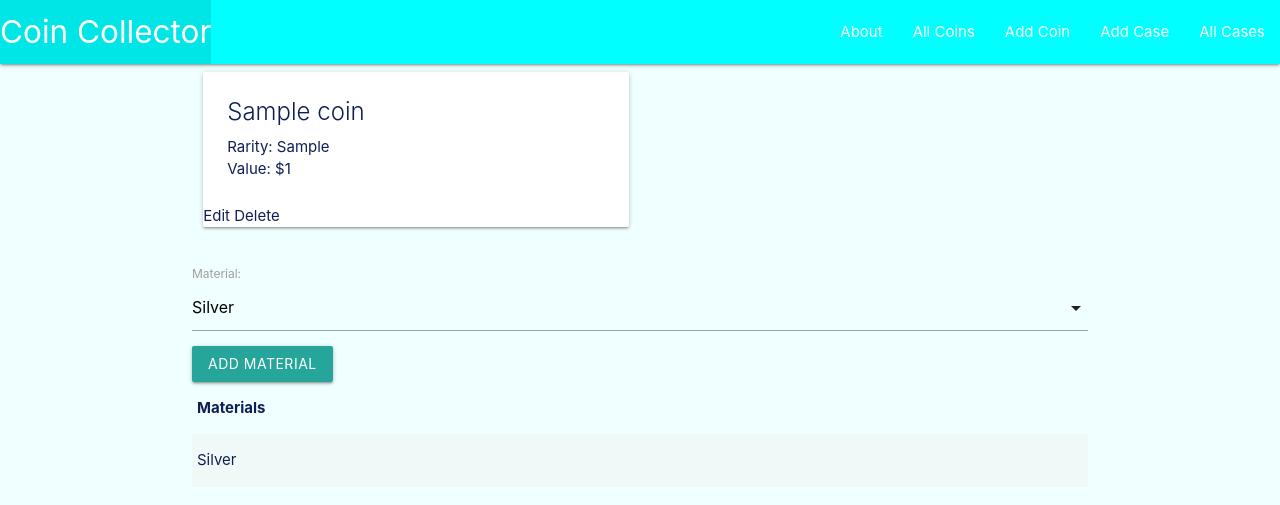
After one commit to plb6968/Coin-Collector, a Django app: page /coins/1/ in a window 1280 px wide. The commit adds this page. Shown: the top 505 px of the page. Run offline with Django 4.2, Linux system fonts and the light colour scheme; tables that the repository leaves empty hold one stand-in row (values such as "Sample post").

Commit message:
edit cases

```diff
--- a/main_app/admin.py
+++ b/main_app/admin.py
@@ -1,5 +1,6 @@
 from django.contrib import admin
-from .models import Coin
+from .models import Coin, Material
 
 # Register your models here.
 admin.site.register(Coin)
+admin.site.register(Material)
--- /dev/null
+++ b/main_app/forms.py
@@ -0,0 +1,7 @@
+from django.forms import ModelForm
+from .models import Material
+
+class MaterialForm(ModelForm):
+  class Meta:
+    model = Material
+    fields = ['material']
--- a/main_app/models.py
+++ b/main_app/models.py
@@ -1,4 +1,5 @@
 from django.db import models
+from django.urls import reverse
 
 
 RARITIES = (
@@ -13,15 +14,52 @@ RARITIES = (
   ('r-9', 'Between 2 and 4 in existence'),
   ('r-10', 'Unique, only one known example')
 )
+
+METALS = (
+  ('0', 'Silver'),
+  ('1', 'Gold'),
+  ('2', 'Copper'),
+  ('3', 'Brass'),
+  ('4', 'Zinc'),
+  ('5', 'Nickel')
+)
+
 # Create your models here.
+class Case(models.Model):
+  type = models.CharField(max_length=100)
+
+  def __str__(self):
+    return self.type
+
+  def get_absolute_url(self):
+    return reverse('case_detail', kwargs={'pk': self.id})
+
 class Coin(models.Model):
   name = models.CharField(max_length=150)
   rarity = models.CharField(
-    max_length=4,
-    choices=RARITIES,
-    default=RARITIES[0][0]
+    max_length=150
+    #max_length=4,
+    #choices=RARITIES,
+    #default=RARITIES[0][0]
   )
   value = models.IntegerField()
+  cases = models.ManyToManyField(Case)
 
   def __str__(self):
     return self.name
+
+  def get_absolute_url(self):
+    print(self)
+    return reverse('coin_details', kwargs={'coin_id': self.id})
+
+
+class Material(models.Model):
+  material = models.CharField(
+    max_length=1,
+    choices=METALS,
+    default=METALS[0][0]
+    )
+  coin = models.ForeignKey(Coin, on_delete=models.CASCADE)
+
+  def __str__(self):
+    return f"{self.get_material_display()}"
--- a/main_app/static/css/style.css
+++ b/main_app/static/css/style.css
@@ -1,11 +1,16 @@
 body {
   background-color: azure;
+  color: rgb(16, 31, 83);
 }
 
 nav {
   background-color: aqua;
 }
 
-h2, p, .card-title {
+a {
   color: rgb(16, 31, 83);
 }
+
+a:hover {
+  background-color: aquamarine;
+}
--- a/main_app/templates/base.html
+++ b/main_app/templates/base.html
@@ -9,6 +9,7 @@
   <title>Coin Collector</title>
   <link rel="stylesheet" href="https://cdnjs.cloudflare.com/ajax/libs/materialize/1.0.0/css/materialize.min.css">
   <link rel="stylesheet" type="text/css" href="{% static 'css/style.css' %}">
+  <script src="https://cdnjs.cloudflare.com/ajax/libs/materialize/1.0.0/js/materialize.min.js"></script>
 </head>
 <body>
   <header class="navbar-fixed">
@@ -18,8 +19,12 @@
           <li><a href="/" class="left brand-logo">Coin Collector</a></li>
         </ul>
         <ul class="right">
-          <li><a href="/about">About</a></li>
-          <li><a href="/coins">All Coins</a></li>
+          <li><a href="{% url 'about' %}">About</a></li>
+          <li><a href="{% url 'index' %}">All Coins</a></li>
+          <li><a href="{% url 'coins_create' %}">Add Coin</a></li>
+          <li><a href="{% url 'case_create' %}">Add Case</a></li>
+          <li><a href="{% url 'case_index' %}">All Cases</a></li>
+
         </ul>
       </div>
     </nav>
--- /dev/null
+++ b/main_app/templates/coins/details.html
@@ -0,0 +1,43 @@
+{% extends 'base.html' %}
+
+{% block content %}
+
+<div class="row">
+  <div class="col s6">
+    <div class="card">
+      <div class="card-content">
+        <span class="card-title">{{ coin.name }}</span>
+        <p>Rarity: {{ coin.rarity }}</p>
+        <p>Value: ${{ coin.value }}</p>
+      </div>
+      <div class="card_action">
+          <a href="{% url 'coin_update' coin.id %}">Edit</a>
+          <a href="{% url 'coin_delete' coin.id %}">Delete</a>
+      </div>
+    </div>
+  </div>
+</div>
+<div class="col s6">
+  <form action="{% url 'add_material' coin.id %}" method="POST">
+    {% csrf_token %}
+    {{ material_form.as_p }}
+    <input type="submit" class="btn" value="Add material">
+  </form>
+  <table class="striped">
+    <thead>
+      <tr><th>Materials</th></tr>
+    </thead>
+    <tbody>
+      {% for material in coin.material_set.all %}
+        <tr>
+          <td>{{ material.get_material_display }}</td>
+        </tr>
+      {% endfor %}
+    </tbody>
+  </table>
+</div>
+<script>
+  const selectEl = document.getElementById('id_material');
+  M.FormSelect.init(selectEl);
+</script>
+{% endblock %}
--- a/main_app/templates/coins/index.html
+++ b/main_app/templates/coins/index.html
@@ -3,14 +3,15 @@
 
 <h2>All Coins</h2>
 {% for coin in coins %}
+  <a href="{% url 'coin_details' coin.id %}">
     <div class="card">
       <div class="card-content">
         <span class="card-title">{{ coin.name }}</span>
         <p>Value: {{ coin.value }}</p>
         <p>Rarity: {{ coin.rarity }}</p>
       </div>
-
     </div>
+  </a>
 {% endfor %}
 
 {% endblock %}
--- a/main_app/urls.py
+++ b/main_app/urls.py
@@ -4,5 +4,15 @@ from . import views
 urlpatterns = [
   path('', views.home, name='home'),
   path('about/', views.about, name='about'),
-  path('coins/', views.coins_index, name='index')
+  path('coins/', views.coins_index, name='index'),
+  path('coins/<int:coin_id>/', views.coin_details, name='coin_details'),
+  path('coins/create/', views.CoinCreate.as_view(), name='coins_create'),
+  path('coin/<int:pk>/update/', views.CoinUpdate.as_view(), name='coin_update'),
+  path('coin/<int:pk>/delete/', views.CoinDelete.as_view(), name='coin_delete'),
+  path('coins.<int:coin_id>/add_material/', views.add_material, name='add_material'),
+  path('case/create/', views.CaseCreate.as_view(), name='case_create'),
+  path('case/<int:pk>', views.CaseDetail.as_view(), name='case_detail'),
+  path('case/<int:pk>/update/', views.CaseUpdate.as_view(), name='case_update'),
+  path('case/<int:pk>/delete/', views.CaseDelete.as_view(), name='case_delete'),
+  path('case/', views.CaseList.as_view(), name='case_index')
 ]
--- a/main_app/views.py
+++ b/main_app/views.py
@@ -1,5 +1,8 @@
-from django.shortcuts import render
-from .models import Coin
+from django.shortcuts import render, redirect
+from django.views.generic.edit import CreateView, UpdateView, DeleteView
+from django.views.generic import ListView, DetailView
+from .models import Coin, Case
+from .forms import MaterialForm
 # Create your views here.
 
 # Define the home view
@@ -15,3 +18,57 @@ def coins_index(request):
   coins = Coin.objects.all()
   # render the coins/index.html template when http request.
   return render(request, 'coins/index.html' , { 'coins': coins})
+
+def coin_details(request, coin_id):
+  # Assign the requested coin to the variable coin.
+  coin = Coin.objects.get(id=coin_id)
+  # instantiate MaterialForm to be rendered in template
+  material_form = MaterialForm
+  return render(request, 'coins/details.html', {
+    'coin': coin, 'material_form': material_form
+    })
+
+class CoinCreate(CreateView):
+  model = Coin
+  fields = ['name', 'rarity', 'value']
+
+class CoinUpdate(UpdateView):
+  model = Coin
+  fields = ['rarity', 'value']
+
+class CoinDelete(DeleteView):
+  model = Coin
+  success_url = '/coins'
+
+def add_material(request, coin_id):
+  # create a ModelForm instance using
+  #  the data that was submitted in the form.
+  form = MaterialForm(request.POST)
+  # validate the form
+  if form.is_valid():
+    # We want a model instance, but
+    # We cant save to the db yet
+    # because we have not assigned the
+    # cat_id FK.
+    new_material = form.save(commit=False)
+    new_material.coin_id = coin_id
+    new_material.save()
+  return redirect('coin_details', coin_id=coin_id)
+
+class CaseCreate(CreateView):
+  model = Case
+  fields = '__all__'
+
+class CaseDetail(DetailView):
+  model = Case
+
+class CaseList(ListView):
+  model = Case
+
+class CaseUpdate(UpdateView):
+  model = Case
+  fields = '__all__'
+
+class CaseDelete(DeleteView):
+  model = Case
+  success_url = '/case'
```
Also changed, not shown: main_app/templates/main_app/case_confirm_delete.html (added, +13 -0 lines), main_app/templates/main_app/case_detail.html (added, +18 -0 lines), main_app/templates/main_app/case_form.html (added, +12 -0 lines), main_app/templates/main_app/case_list.html (added, +16 -0 lines), main_app/templates/main_app/coin_confirm_delete.html (added, +13 -0 lines), main_app/templates/main_app/coin_form.html (added, +17 -0 lines), main_app/migrations/0003_alter_coin_rarity.py (added), main_app/migrations/0004_materials.py (added), main_app/migrations/0005_rename_materials_material.py (added), main_app/migrations/0006_case_material_cases.py (added), main_app/migrations/0007_remove_material_cases_coin_cases.py (added). Lines whose indentation alone changed are shown as unchanged.
